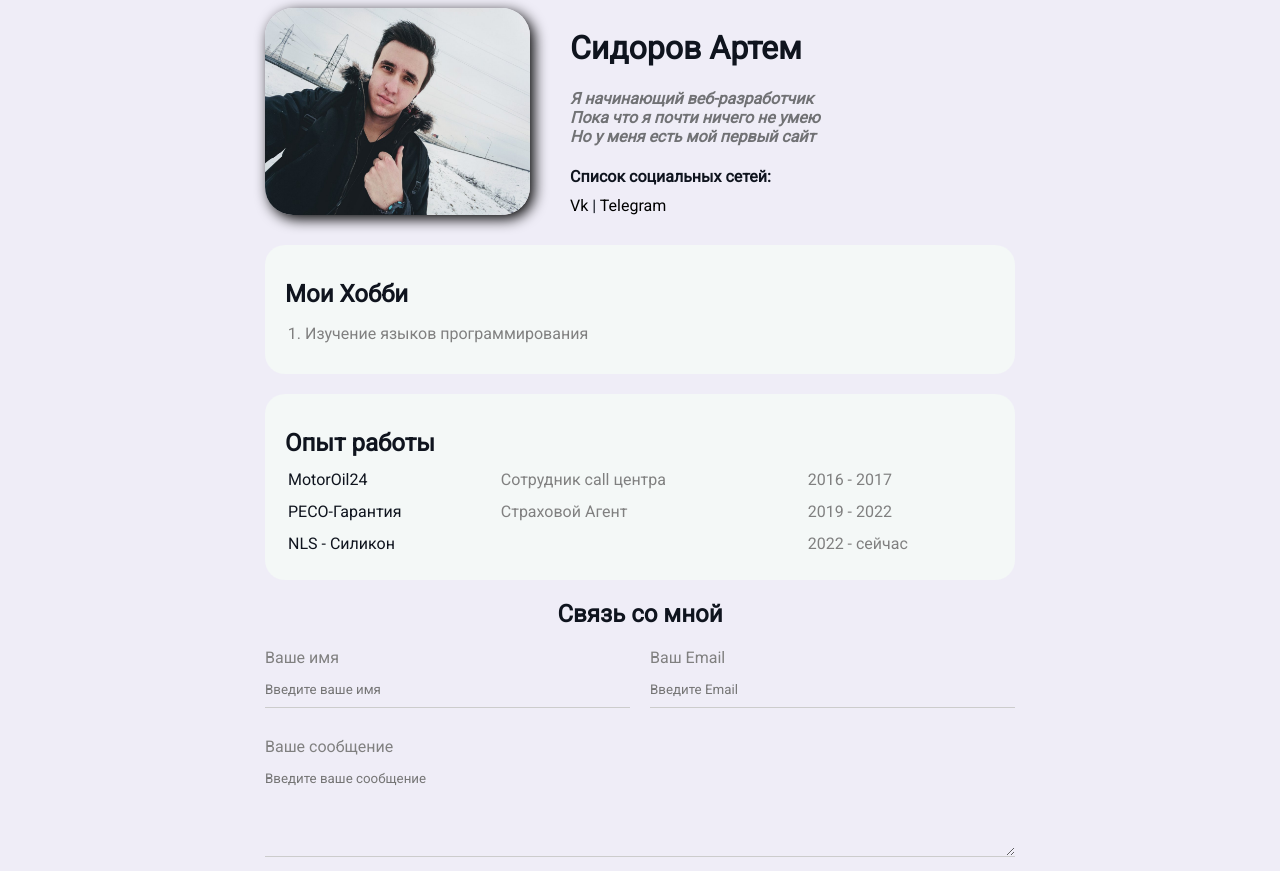
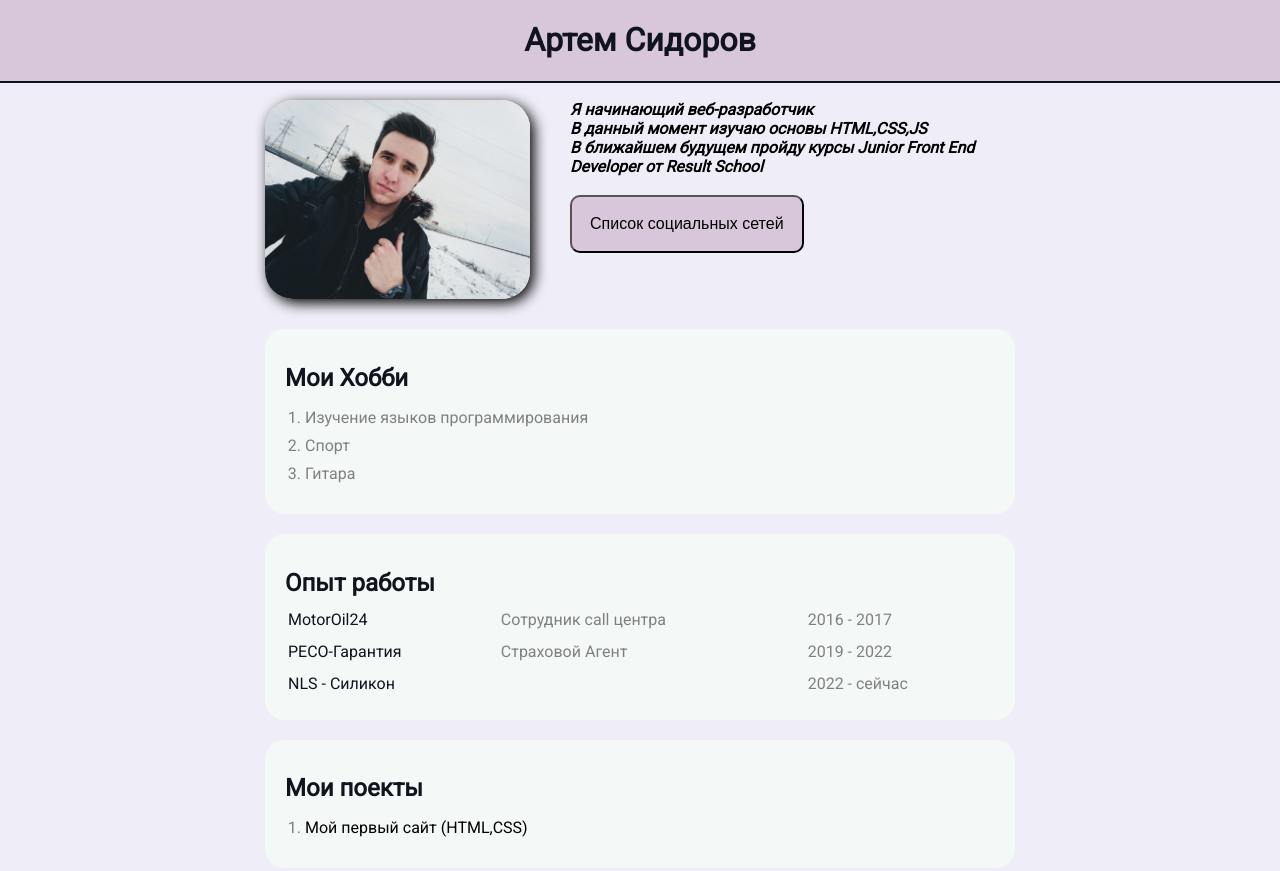
Before and after one commit to GetLimbo/Summary, a plain HTML site: page index.html in a window 1280 px wide. Shown: the top 871 px of the page. Drawn offline with Linux system fonts and the light colour scheme.

Commit message:
Add files via upload

```diff
--- a/01_fonts.css
+++ b/01_fonts.css
@@ -12,6 +12,9 @@ body {
 .container {
   max-width: 750px;
   margin: auto;
+  margin-top: 100px;
+
+
 
 }
 
@@ -26,5 +29,5 @@ body {
 .info-text p {
    font-style: italic;
    font-weight: bold;
-   color: #717275;
+   color: #000000;
    margin: 0px;
--- /dev/null
+++ b/dropdown.css
@@ -0,0 +1,37 @@
+.dropbtn {
+    background-color: #d8c6da;
+    color: rgb(0, 0, 0);
+    padding: 18px;
+    font-size: 16px;
+    border-radius: 10px;
+
+}
+
+.dropdown {
+    position: relative;
+    display: inline-block;
+}
+
+.dropdown-content {
+    display: none;
+    position: absolute;
+    background-color: #f1f1f1;
+    min-width: 160px;
+    box-shadow: 0px 8px 16px 0px rgba(0,0,0,0.2);
+    z-index: 1;
+}
+
+.dropdown-content a {
+    color: black;
+    padding: 12px 16px;
+    text-decoration: none;
+    display: block;
+}
+
+
+
+.dropdown:hover .dropdown-content {display: block;}
+
+.dropdown:hover .dropbtn {background-color: #ffffff;}
+
+.dropdown:hover .dropbtn {color: #000000;}
--- a/index.html
+++ b/index.html
@@ -7,29 +7,48 @@
   <link rel="stylesheet" href="styles.css">
   <link rel="stylesheet" href="01_fonts.css">
   <link rel="stylesheet" href="borders.css">
+  <link rel="stylesheet" href="dropdown.css">
 
 </head>
 
 <body>
 
+
+
   <div class="container">
+
+
+    <div class="navbar">
+      <h1>Артем Сидоров</h1>
+    </div>
+
+
 
     <div class="info">
       <img src="Avatar.jpg" alt="аватарка" class="avatar">
 
       <div class="info-text">
-        <h1>Сидоров Артем</h1>
+
 
         <p>Я начинающий веб-разработчик</p>
 
-        <p>Пока что я почти ничего не умею</p>
-        <p>Но у меня есть мой первый сайт<p>
+        <p>В данный момент изучаю основы HTML,CSS,JS</p>
 
-        <h4>Список социальных сетей:</h4>
+        <p>В ближайшем будущем пройду курсы Junior Front End Developer от Result School</p>
 
-        <a href="https://vk.com/getliwbo" target="_blank">Vk</a>
-        |
+
+        <br>
+
+        <div class="dropdown">
+          <button class="dropbtn">Список социальных сетей</button>
+          <div class="dropdown-content">
+            <a href="https://vk.com/getliwbo" target="_blank">Вконтакте</a>
+
             <a href="https://t.me/getlimbo" target="_blank">Telegram</a>
+          </div>
+        </div>
+
+
 
       </div>
     </div>
@@ -39,6 +58,8 @@
       <h2>Мои Хобби</h2>
       <ol class="list">
         <li>Изучение языков программирования</li>
+        <li>Спорт</li>
+        <li>Гитара</li>
 
       </ol>
     </div>
@@ -75,9 +96,16 @@
       </table>
     </div>
 
+    <div class="card bg-4">
+      <h2>Мои поекты</h2>
+      <ol class="list">
+        <li>
+          <a href="https://getlimbo.github.io/Summary/" target="_blank">Мой первый сайт (HTML,CSS)</a>
+        </li>
+      </ol>
+    </div>
 
 
-      <!-- <div class="card bg-4"> -->
 
 
 
--- a/styles.css
+++ b/styles.css
@@ -133,7 +133,7 @@ table td {
   .info-text p {
     font-style: italic;
     font-weight: bold;
-    color: #86898f;
+    color: #000000;
     margin: 0;
   }
 
@@ -147,3 +147,23 @@ table td {
       text-align: center;
     }
   }
+
+
+  .navbar {
+      position: fixed;
+      top: 0;
+      left: 0;
+      right: 0;
+      background: #d8c6da;
+      margin: auto;
+      font-size: 1rem;
+      text-align: center;
+      border-style: solid;
+      border-top: none;
+      border-left: none;
+      border-right: none;
+      border-width: 2px ;
+      z-index: 1;
+
+
+  }
```
Lines whose indentation alone changed are shown as unchanged.
